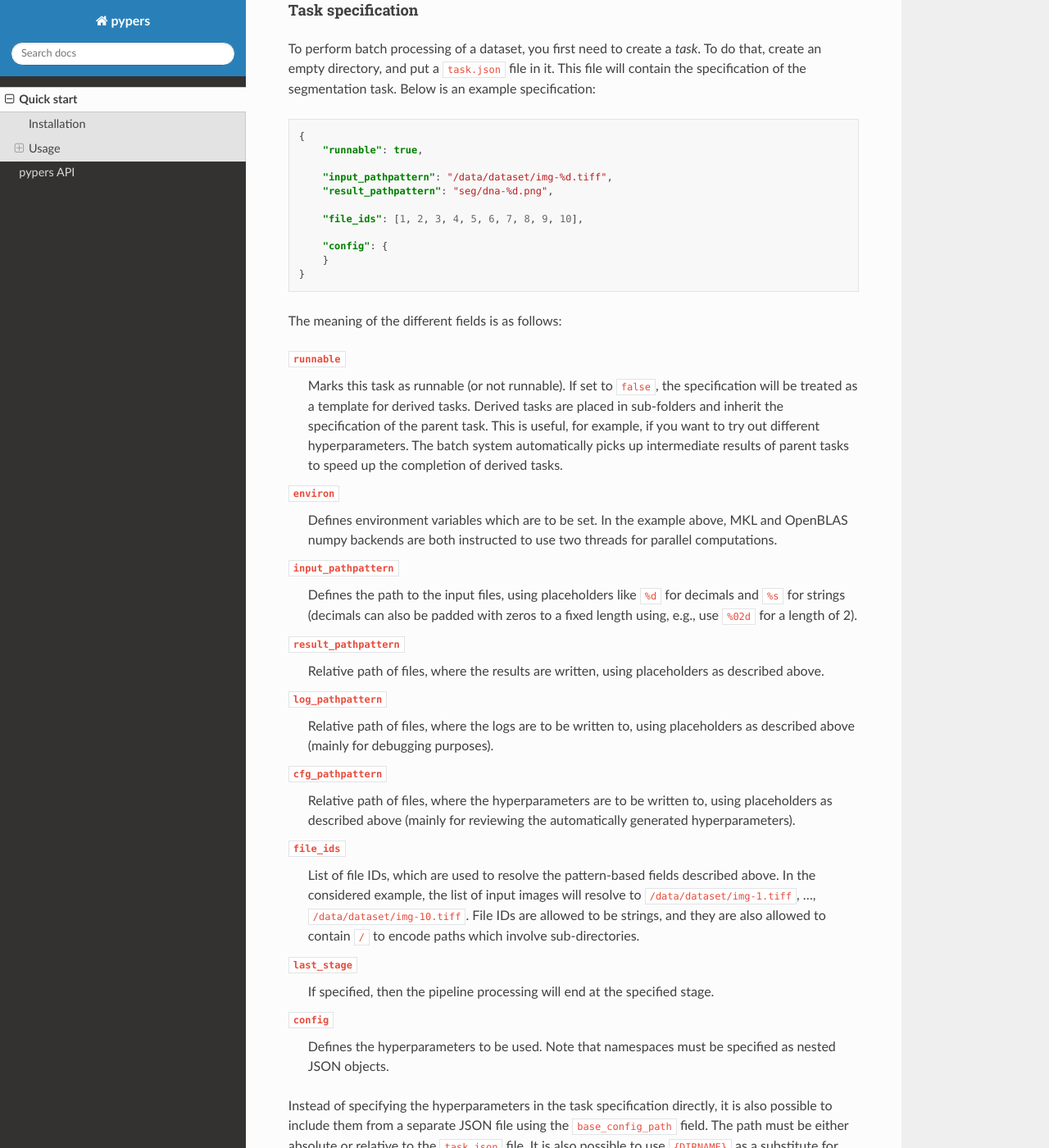
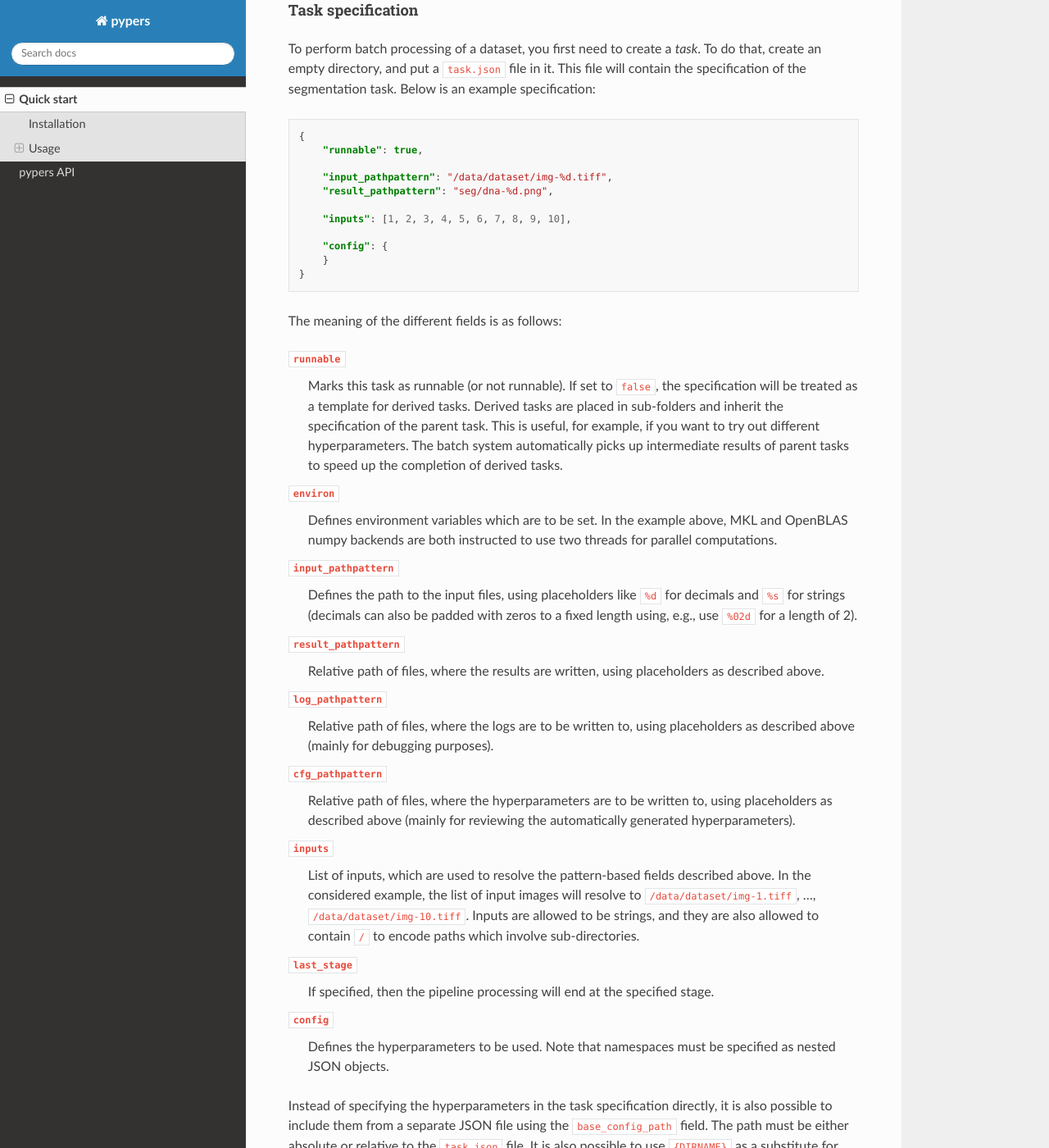
Before and after one commit to kostrykin/repype, a Sphinx documentation site: the page built from docs/source/usage.rst, in a window 1280 px wide and 1400 px high, scrolled down 1046 px. Shown: the whole window at 82% size. Built offline with Sphinx 7.4.7 and the Read the Docs theme 2.0.0, drawn with Linux system fonts in a browser that asks for light colours.

Commit message:
Rename `file_id` to `input`

```diff
--- a/docs/source/usage.rst
+++ b/docs/source/usage.rst
@@ -67,7 +67,7 @@ To perform batch processing of a dataset, you first need to create a *task*. To
        "input_pathpattern": "/data/dataset/img-%d.tiff",
        "result_pathpattern": "seg/dna-%d.png",
 
-       "file_ids": [1, 2, 3, 4, 5, 6, 7, 8, 9, 10],
+       "inputs": [1, 2, 3, 4, 5, 6, 7, 8, 9, 10],
 
        "config": {
        }
@@ -93,8 +93,8 @@ The meaning of the different fields is as follows:
 ``cfg_pathpattern``
     Relative path of files, where the hyperparameters are to be written to, using placeholders as described above (mainly for reviewing the automatically generated hyperparameters).
 
-``file_ids``
-    List of file IDs, which are used to resolve the pattern-based fields described above. In the considered example, the list of input images will resolve to ``/data/dataset/img-1.tiff``, …, ``/data/dataset/img-10.tiff``. File IDs are allowed to be strings, and they are also allowed to contain ``/`` to encode paths which involve sub-directories.
+``inputs``
+    List of inputs, which are used to resolve the pattern-based fields described above. In the considered example, the list of input images will resolve to ``/data/dataset/img-1.tiff``, …, ``/data/dataset/img-10.tiff``. Inputs are allowed to be strings, and they are also allowed to contain ``/`` to encode paths which involve sub-directories.
 
 ``last_stage``
     If specified, then the pipeline processing will end at the specified stage.
```
Also changed, not shown: 3 other files.
